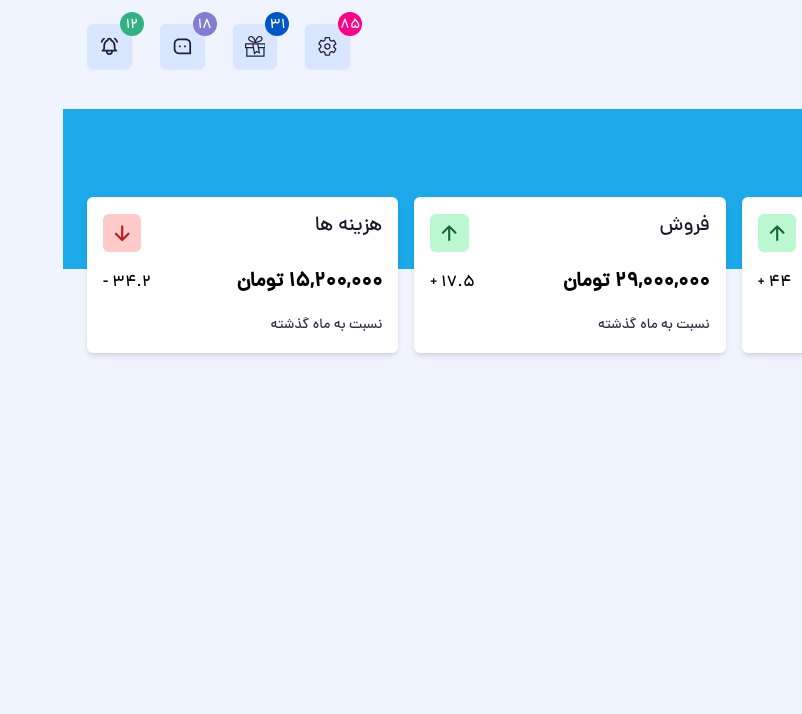
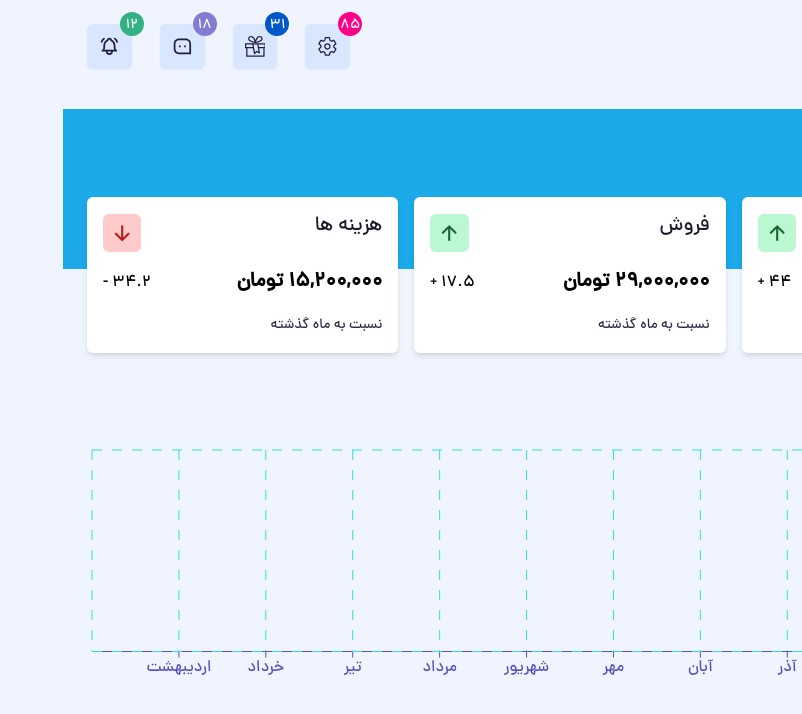
Before and after one commit to soufi-learn/dashboard-admin, a React (Vite) app: page / in a window 1280 px wide. Shown: the top 714 px of the page, without its empty margins (478-1280 px from the left). Built offline with nearby package versions, Linux system fonts and the light colour scheme.

Commit message:
start add chart in home page

```diff
--- a/package.json
+++ b/package.json
@@ -14,7 +14,8 @@
     "react": "^18.3.1",
     "react-dom": "^18.3.1",
     "react-icons": "^5.3.0",
-    "react-router-dom": "^6.26.2"
+    "react-router-dom": "^6.26.2",
+    "recharts": "^2.12.7"
   },
   "devDependencies": {
     "@eslint/js": "^9.9.0",
--- /dev/null
+++ b/src/components/chart/Chart.jsx
@@ -0,0 +1,26 @@
+import {
+  ResponsiveContainer,
+  LineChart,
+  Line,
+  XAxis,
+  CartesianGrid,
+  Tooltip,
+} from "recharts";
+
+const Chart = ({ title, data, dataKey, grid }) => {
+  return (
+    <div className="mt-10">
+      <h3 className="mb-5">{title}</h3>
+      <ResponsiveContainer width="100%" aspect={4}>
+        <LineChart data={data}>
+          <XAxis dataKey="name" stroke="#5550bd" />
+          <Line dataKey={dataKey} stroke="#5550bd" />
+          <Tooltip />
+          {grid && <CartesianGrid stroke="#30dfdf" strokeDasharray="10" />}
+        </LineChart>
+      </ResponsiveContainer>
+    </div>
+  );
+};
+
+export default Chart;
--- /dev/null
+++ b/src/data/ChartData.js
@@ -0,0 +1,16 @@
+const saleXAxisData = [
+  { name: "فروردین", sale: "124_000" },
+  { name: "اردیبهشت", sale: "54_000" },
+  { name: "خرداد", sale: "231_000" },
+  { name: "تیر", sale: "18_000" },
+  { name: "مرداد", sale: "340_000" },
+  { name: "شهریور", sale: "880_000" },
+  { name: "مهر", sale: "920_000" },
+  { name: "آبان", sale: "10_500_000" },
+  { name: "آذر", sale: "143_000_000" },
+  { name: "دی", sale: "870_890_000" },
+  { name: "بهمن", sale: "12_200_000" },
+  { name: "اسفند", sale: "31_000_000" },
+];
+
+export { saleXAxisData };
--- a/src/pages/home/Home.jsx
+++ b/src/pages/home/Home.jsx
@@ -1,4 +1,6 @@
+import Chart from "../../components/chart/Chart";
 import Features from "../../components/features/Features";
+import { saleXAxisData } from "../../data/ChartData";
 
 const Home = () => {
   return (
@@ -6,6 +8,7 @@ const Home = () => {
       <div className="bg-secondary-main dark:bg-primary-dark transition-all absolute right-[10%] -z-10 w-[90%] h-40"></div>
       <h2 className="mb-6 text-white pt-7">داشبورد</h2>
       <Features />
+      <Chart grid title="فروش شما" data={saleXAxisData} dataKey="فروش" />
     </div>
   );
 };
```
Also changed, not shown: 1 other file (tests, documents, lock files or other folders).
